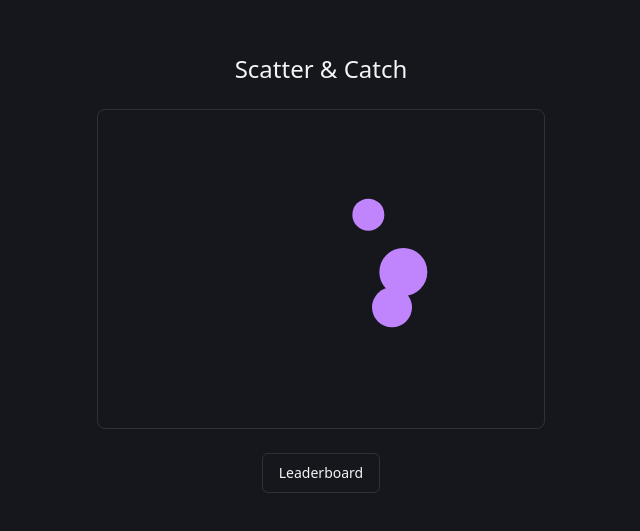
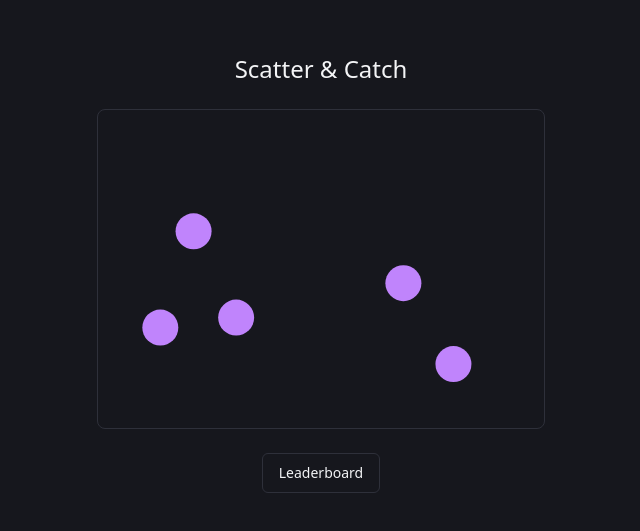
Before and after one commit to karurooo/one-goal, a React (Vite) app: page / in a window 1280 px wide. Shown: the part 127-658 px from the top of the page, without its empty margins (319-959 px from the left). Built offline with nearby package versions, Linux system fonts and the light colour scheme.

Commit message:
feat: integrate critter rendering and pointer tracking in GameCanvas

```diff
--- a/src/features/game/components/organisms/GameCanvas.tsx
+++ b/src/features/game/components/organisms/GameCanvas.tsx
@@ -1,10 +1,15 @@
 import { useRef } from 'react'
 import type { PointerEvent as ReactPointerEvent } from 'react'
 
+import { CONFIG } from '@/features/game/constants/config'
 import { useGameLoop } from '@/features/game/hooks/useGameLoop'
-import type { HudValues, RoundStats } from '@/features/game/types'
-
-type Pointer = { x: number; y: number } | null
+import { step } from '@/features/game/lib/critter'
+import type {
+  Critter,
+  HudValues,
+  Pointer,
+  RoundStats,
+} from '@/features/game/types'
 
 /**
  * Props contract (owned by B). The canvas owns the per-frame loop via
@@ -16,48 +21,49 @@ export type GameCanvasProps = {
   onOver: (stats: RoundStats) => void
 }
 
-type PlainCircle = { x: number; y: number; vx: number; vy: number; r: number }
-
-function makePlainCircles(): PlainCircle[] {
-  return [
-    { x: 80, y: 80, vx: 60, vy: 40, r: 20 },
-    { x: 160, y: 120, vx: -50, vy: 70, r: 16 },
-    { x: 220, y: 60, vx: 40, vy: -55, r: 24 },
-  ]
+function makeCritters(count: number): Critter[] {
+  return Array.from({ length: count }, (_, i) => ({
+    id: `critter-${i}`,
+    type: 'blob',
+    x: 40 + ((i * 53) % 240),
+    y: 40 + ((i * 37) % 160),
+    vx: 0,
+    vy: 0,
+    radius: 18,
+    alive: true,
+    squash: 0,
+  }))
 }
 
 /**
- * Sprint 1 scope: DPR canvas, resize, rAF+dt loop, pointer tracking, and
- * plain bouncing circles to prove the loop out. Critter rendering wired to
- * A's engine lands in Sprint 2+.
+ * S1-8: tracks the pointer and advances each critter through
+ * critter.step() (wander/flee/bounce) every frame, replacing the Sprint 1
+ * placeholder circles. Tap-to-catch (tap()) lands in Sprint 2.
  */
 export function GameCanvas({ onHud, onOver }: GameCanvasProps) {
   void onHud
   void onOver
 
   const pointerRef = useRef<Pointer>(null)
-  const circlesRef = useRef<PlainCircle[]>(makePlainCircles())
+  const crittersRef = useRef<Critter[]>(makeCritters(CONFIG.minCritters))
 
   const canvasRef = useGameLoop((ctx, dt) => {
     const { width, height } = ctx.canvas.getBoundingClientRect()
 
-    for (const circle of circlesRef.current) {
-      circle.x += circle.vx * dt
-      circle.y += circle.vy * dt
+    for (const critter of crittersRef.current) {
+      step(critter, width, height, pointerRef.current, dt)
 
-      if (circle.x - circle.r < 0 || circle.x + circle.r > width) {
-        circle.vx = -circle.vx
-        circle.x = Math.min(Math.max(circle.x, circle.r), width - circle.r)
-      }
-      if (circle.y - circle.r < 0 || circle.y + circle.r > height) {
-        circle.vy = -circle.vy
-        circle.y = Math.min(Math.max(circle.y, circle.r), height - circle.r)
-      }
+      const squashScaleX = 1 + critter.squash
+      const squashScaleY = 1 - critter.squash * 0.6
 
+      ctx.save()
+      ctx.translate(critter.x, critter.y)
+      ctx.scale(squashScaleX, squashScaleY)
       ctx.beginPath()
-      ctx.arc(circle.x, circle.y, circle.r, 0, Math.PI * 2)
+      ctx.arc(0, 0, critter.radius, 0, Math.PI * 2)
       ctx.fillStyle = '#c084fc'
       ctx.fill()
+      ctx.restore()
     }
   })
 
```
